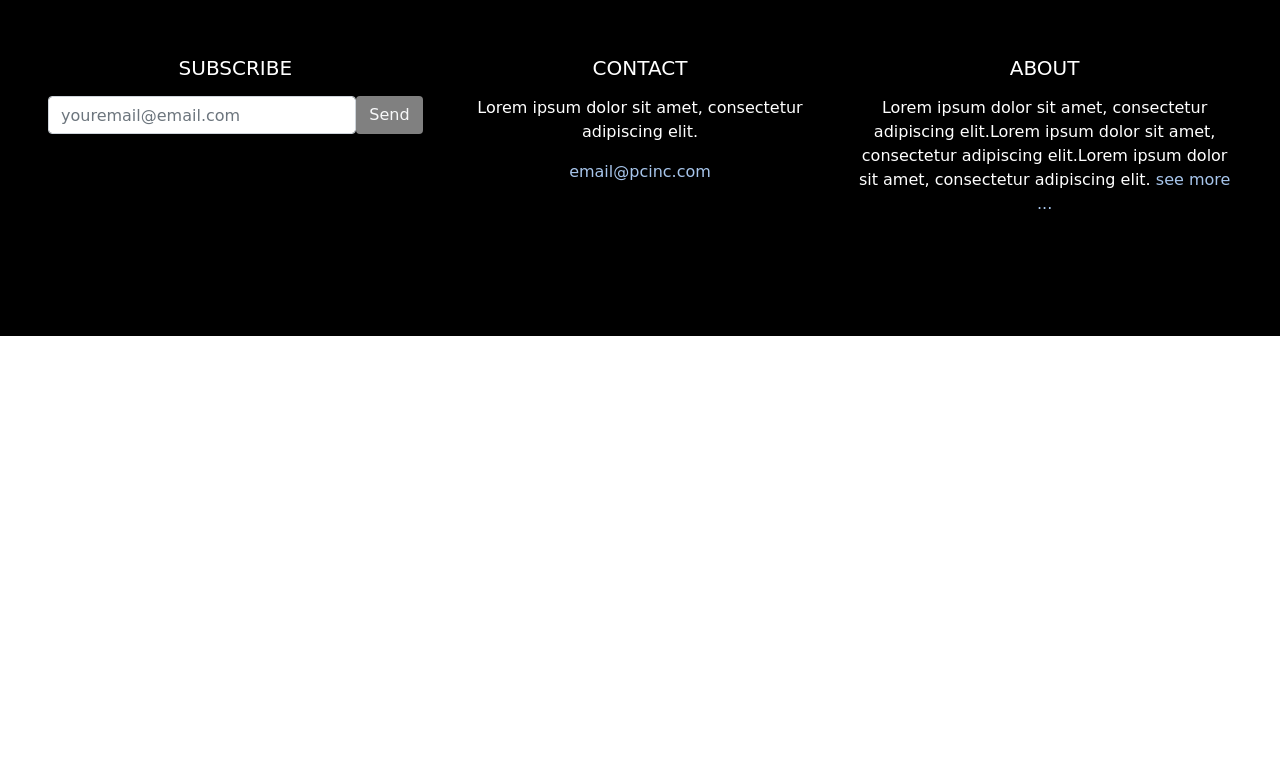
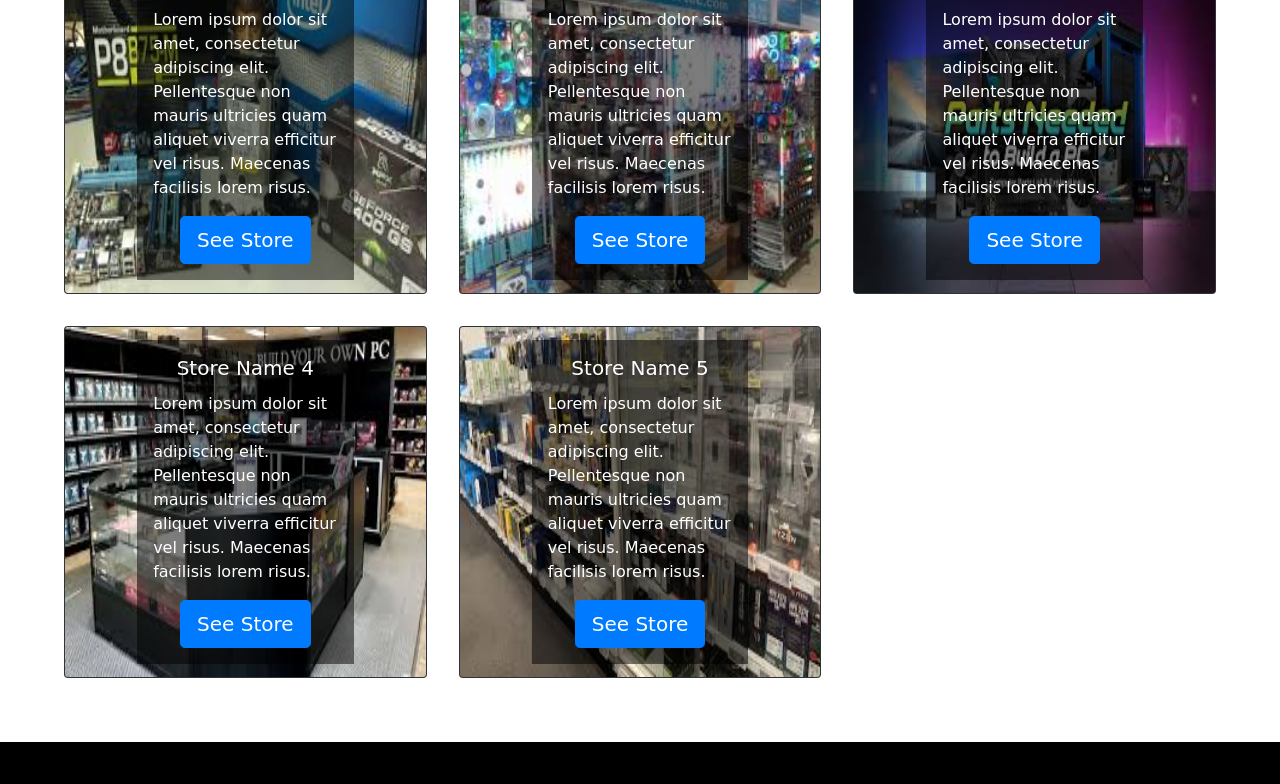
Before and after one commit to kiranitor123/store-directory, a website: page search.html in a window 1280 px wide. Shown: the part 443-1227 px from the top of the page. Before the commit the page ends 800 px from the top, so only its background shows below. Drawn offline with nearby package versions, Linux system fonts and the light colour scheme; a web font is replaced by a local one.

Commit message:
Add search page styling search page responsive serach page linked search page in index page add assets for search page

```diff
--- a/search.html
+++ b/search.html
@@ -64,7 +64,7 @@
               Please provide a valid state.
             </div>
           </div>
-          <div class="col-md-3 mb-3 d-flex align-items-center">
+          <div class="col-md-3 d-flex align-items-center">
             <button class="btn btn-primary btn-lg btn-block" type="submit">Search</button>
           </div>
         </div>
@@ -72,7 +72,69 @@
     </section>
     <section>
       <div>
-
+        <h3 class="text-center">Search Results Found 5 Store(s)</h3>
+        <div class="grid-container p-5">
+            <div class="card bg-dark text-white m-3">
+              <img src="./assets/store1.jpeg" class="card-img img-fluid" alt="store">
+              <div class="card-img-overlay d-flex align-items-center">
+                <div class="container-img p-3">
+                  <h5 class="card-title text-center">Store Name 1</h5>
+                  <p class="card-text">Lorem ipsum dolor sit amet, consectetur adipiscing elit. Pellentesque non mauris ultricies quam aliquet viverra efficitur vel risus. Maecenas facilisis lorem risus.</p>
+                  <div class="d-flex justify-content-center">
+                    <a class="btn btn-primary btn-lg " href="#" role="button">See Store</a>
+                  </div>
+                </div>
+              </div>
+            </div>
+            <div class="card bg-dark text-white m-3">
+              <img src="./assets/store2.jpeg" class="card-img img-fluid" alt="store">
+              <div class="card-img-overlay d-flex align-items-center">
+                <div class="container-img p-3">
+                  <h5 class="card-title text-center">Store Name 2</h5>
+                  <p class="card-text">Lorem ipsum dolor sit amet, consectetur adipiscing elit. Pellentesque non mauris ultricies quam aliquet viverra efficitur vel risus. Maecenas facilisis lorem risus.</p>
+                  <div class="d-flex justify-content-center">
+                    <a class="btn btn-primary btn-lg " href="#" role="button">See Store</a>
+                  </div>
+                </div>
+              </div>
+            </div>
+            <div class="card bg-dark text-white m-3">
+              <img src="./assets/store3.jpeg" class="card-img img-fluid" alt="store">
+              <div class="card-img-overlay d-flex align-items-center">
+                <div class="container-img p-3">
+                  <h5 class="card-title text-center">Store Name 3</h5>
+                  <p class="card-text">Lorem ipsum dolor sit amet, consectetur adipiscing elit. Pellentesque non mauris ultricies quam aliquet viverra efficitur vel risus. Maecenas facilisis lorem risus.</p>
+                  <div class="d-flex justify-content-center">
+                    <a class="btn btn-primary btn-lg " href="#" role="button">See Store</a>
+                  </div>
+                </div>
+              </div>
+            </div>
+            <div class="card bg-dark text-white m-3">
+              <img src="./assets/store4.jpeg" class="card-img img-fluid" alt="store">
+              <div class="card-img-overlay d-flex align-items-center">
+                <div class="container-img p-3">
+                  <h5 class="card-title text-center">Store Name 4</h5>
+                  <p class="card-text">Lorem ipsum dolor sit amet, consectetur adipiscing elit. Pellentesque non mauris ultricies quam aliquet viverra efficitur vel risus. Maecenas facilisis lorem risus.</p>
+                  <div class="d-flex justify-content-center">
+                    <a class="btn btn-primary btn-lg " href="#" role="button">See Store</a>
+                  </div>
+                </div>
+              </div>
+            </div>
+            <div class="card bg-dark text-white m-3">
+              <img src="./assets/store5.jpeg" class="card-img img-fluid" alt="store">
+              <div class="card-img-overlay d-flex align-items-center">
+                <div class="container-img p-3">
+                  <h5 class="card-title text-center">Store Name 5</h5>
+                  <p class="card-text">Lorem ipsum dolor sit amet, consectetur adipiscing elit. Pellentesque non mauris ultricies quam aliquet viverra efficitur vel risus. Maecenas facilisis lorem risus.</p>
+                  <div class="d-flex justify-content-center">
+                    <a class="btn btn-primary btn-lg " href="#" role="button">See Store</a>
+                  </div>
+                </div>
+              </div>
+            </div>
+        </div>
       </div>
     </section>
   </main>
--- a/styles/search-form.css
+++ b/styles/search-form.css
@@ -4,3 +4,40 @@
   background-color: lightgray;
   margin-bottom: 30px;
 }
+
+.grid-container {
+  display: flex;
+  flex-direction: column;
+}
+
+.content-steps {
+  font-size: 12px;
+}
+
+.container-img {
+  background-color: rgba(0, 0, 0, 0.508);
+}
+
+.img-fluid {
+  height: 350px !important;
+}
+
+@media only screen and (min-width: 768px) {
+  .grid-container {
+    display: grid !important;
+    grid-template-columns: auto auto;
+  }
+}
+
+@media only screen and (min-width: 1024px) {
+  .grid-container {
+    display: grid !important;
+    grid-template-columns: auto auto auto;
+  }
+  .card-img-overlay {
+    padding: 5% 20% !important;
+  }
+  .form-search {
+    padding: 50px;
+  }
+}
```
Also changed, not shown: index.html (+4 -4 lines), assets/store1.jpeg (added), assets/store2.jpeg (added), assets/store3.jpeg (added), assets/store4.jpeg (added), assets/store5.jpeg (added).
